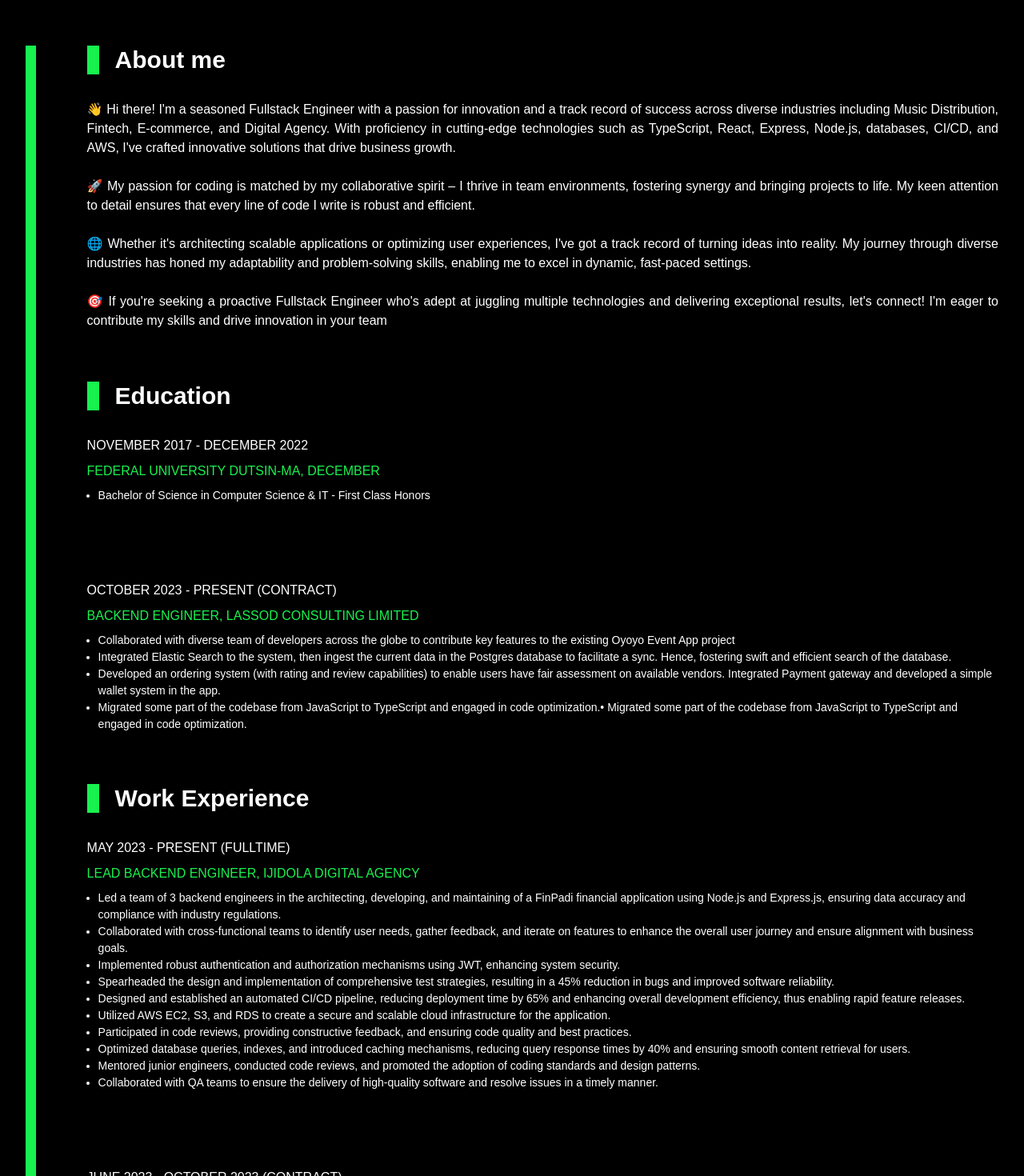
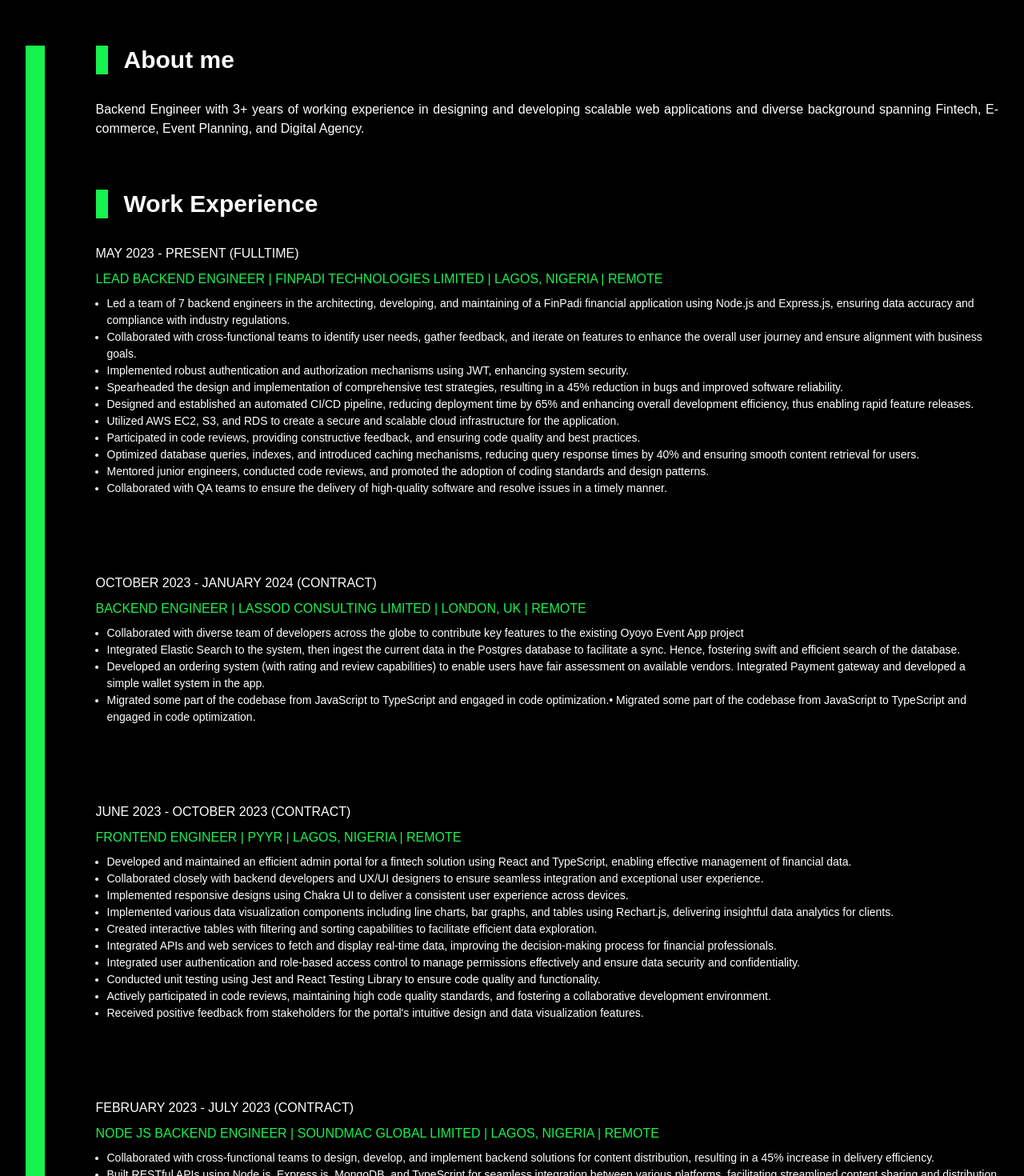
Before and after one commit to jimoh4tech/jimoh, a React (Vite) app: page /about in a window 1280 px wide. Shown: the part 160-1630 px from the top of the page at 80% size. Built offline with nearby package versions, Linux system fonts and the light colour scheme.

Commit message:
refactor(about): update resume

```diff
--- a/src/components/about.component.tsx
+++ b/src/components/about.component.tsx
@@ -22,29 +22,12 @@
 
 const experinceList: ExperienceProps[] = [
 	{
-		label: 'Education',
-		duration: 'NOVEMBER 2017 - DECEMBER 2022',
-		title: 'Federal University Dutsin-Ma, December',
-		descriptions: [
-			'Bachelor of Science in Computer Science & IT - First Class Honors',
-		],
-	},
-	{
-		duration: 'October 2023 - Present (Contract)',
-		title: 'Backend Engineer, Lassod Consulting Limited',
-		descriptions: [
-			'Collaborated with diverse team of developers across the globe to contribute key features to the existing Oyoyo Event App project',
-			'Integrated Elastic Search to the system, then ingest the current data in the Postgres database to facilitate a sync. Hence, fostering swift and efficient search of the database.',
-			'Developed an ordering system (with rating and review capabilities) to enable users have fair assessment on available vendors. Integrated Payment gateway and developed a simple wallet system in the app.',
-			'Migrated some part of the codebase from JavaScript to TypeScript and engaged in code optimization.•	Migrated some part of the codebase from JavaScript to TypeScript and engaged in code optimization.',
-		],
-	},
-	{
 		label: 'Work Experience',
 		duration: 'May 2023 - Present (Fulltime)',
-		title: 'Lead Backend Engineer, Ijidola Digital Agency',
+		title:
+			'Lead Backend Engineer | FinPadi Technologies Limited | Lagos, Nigeria | Remote',
 		descriptions: [
-			'Led a team of 3 backend engineers in the architecting, developing, and maintaining of a FinPadi financial application using Node.js and Express.js, ensuring data accuracy and compliance with industry regulations.',
+			'Led a team of 7 backend engineers in the architecting, developing, and maintaining of a FinPadi financial application using Node.js and Express.js, ensuring data accuracy and compliance with industry regulations.',
 			'Collaborated with cross-functional teams to identify user needs, gather feedback, and iterate on features to enhance the overall user journey and ensure alignment with business goals.',
 			'Implemented robust authentication and authorization mechanisms using JWT, enhancing system security.',
 			'Spearheaded the design and implementation of comprehensive test strategies, resulting in a 45% reduction in bugs and improved software reliability.',
@@ -57,8 +40,19 @@
 		],
 	},
 	{
+		duration: 'October 2023 - JANUARY 2024 (Contract)',
+		title:
+			'Backend Engineer | Lassod Consulting Limited | London, UK | Remote ',
+		descriptions: [
+			'Collaborated with diverse team of developers across the globe to contribute key features to the existing Oyoyo Event App project',
+			'Integrated Elastic Search to the system, then ingest the current data in the Postgres database to facilitate a sync. Hence, fostering swift and efficient search of the database.',
+			'Developed an ordering system (with rating and review capabilities) to enable users have fair assessment on available vendors. Integrated Payment gateway and developed a simple wallet system in the app.',
+			'Migrated some part of the codebase from JavaScript to TypeScript and engaged in code optimization.•	Migrated some part of the codebase from JavaScript to TypeScript and engaged in code optimization.',
+		],
+	},
+	{
 		duration: 'June 2023 - October 2023 (Contract)',
-		title: 'Frontend Engineer, PYYR',
+		title: 'Frontend Engineer | Pyyr | Lagos, Nigeria | Remote',
 		descriptions: [
 			'Developed and maintained an efficient admin portal for a fintech solution using React and TypeScript, enabling effective management of financial data.',
 			'Collaborated closely with backend developers and UX/UI designers to ensure seamless integration and exceptional user experience.',
@@ -73,8 +67,9 @@
 		],
 	},
 	{
-		duration: 'February 2023 - Present (Contract)',
-		title: 'Node JS Backend Engineer, Soundmac Global LTD',
+		duration: 'February 2023 - JULY 2023 (Contract)',
+		title:
+			'Node JS Backend Engineer | Soundmac Global Limited | Lagos, Nigeria | Remote ',
 		descriptions: [
 			'Collaborated with cross-functional teams to design, develop, and implement backend solutions for content distribution, resulting in a 45% increase in delivery efficiency.',
 			'Built RESTful APIs using Node.js, Express.js, MongoDB, and TypeScript for seamless integration between various platforms, facilitating streamlined content sharing and distribution among artists and partners.',
@@ -88,7 +83,8 @@
 	},
 	{
 		duration: 'August 2021 - February 2023 (Fulltime)',
-		title: 'Full Stack Engineer, Ilerioluwa Block Industry',
+		title:
+			'Full Stack Engineer | Ilerioluwa Block Industry | Lagos, Nigeria | Hybrid ',
 		descriptions: [
 			'Developed and maintained the frontend of the building company ecommerce platform using React, ensuring seamless user experiences and responsive design.',
 			'Designed and implemented RESTful APIs using Node.js, TypeScript, and Express, enabling efficient communication between frontend and backend systems.',
@@ -104,17 +100,22 @@
 	},
 	{
 		duration: 'March 2021 - August 2021 (Intern)',
-		title: 'Software Engineer Intern, Access Solutions LTD',
+		title:
+			'Software Engineer Intern | Access Solutions Limited | Abuja, Nigeria | Onsite ',
 		descriptions: [
 			'Collaborated with senior software engineers to design, develop, and test software applications',
 			`Contributed to the development of a new feature for the company's flagship product using Java and MySQL`,
 			'Participated in code reviews and provided feedback to improve code quality',
 			'Documented software design and implementation details',
 			'Assisted in troubleshooting and resolving software defects',
-			'Automated pipeline using GitHub workflow to automated CI/CD process',
-			'Engage with other parts of the Engineering/Development team as well as the Product function to facilitate the development & delivery of platform functionality requirements',
-			'Write clean, maintainable, and efficient code',
-			'Contribute to the conversation to bring ideas on improvement, technology development, and iteration',
+		],
+	},
+	{
+		label: 'Education',
+		duration: 'NOVEMBER 2017 - DECEMBER 2022',
+		title: 'Federal University Dutsin-Ma, December',
+		descriptions: [
+			'Bachelor of Science in Computer Science & IT - First Class Honors (4.78/5.0)',
 		],
 	},
 ];
@@ -232,28 +233,9 @@
 							</Heading>
 						</Stack>
 						<Text fontSize={isLessThan1100 ? 'sm' : 'md'} textAlign={'justify'}>
-							👋 Hi there! I'm a seasoned Fullstack Engineer with a passion for
-							innovation and a track record of success across diverse industries
-							including Music Distribution, Fintech, E-commerce, and Digital
-							Agency. With proficiency in cutting-edge technologies such as
-							TypeScript, React, Express, Node.js, databases, CI/CD, and AWS,
-							I've crafted innovative solutions that drive business growth.
-							<br />
-							<br /> 🚀 My passion for coding is matched by my collaborative
-							spirit – I thrive in team environments, fostering synergy and
-							bringing projects to life. My keen attention to detail ensures
-							that every line of code I write is robust and efficient. <br />
-							<br />
-							🌐 Whether it's architecting scalable applications or optimizing
-							user experiences, I've got a track record of turning ideas into
-							reality. My journey through diverse industries has honed my
-							adaptability and problem-solving skills, enabling me to excel in
-							dynamic, fast-paced settings. <br />
-							<br />
-							🎯 If you're seeking a proactive Fullstack Engineer who's adept at
-							juggling multiple technologies and delivering exceptional results,
-							let's connect! I'm eager to contribute my skills and drive
-							innovation in your team
+							Backend Engineer with 3+ years of working experience in designing
+							and developing scalable web applications and diverse background
+							spanning Fintech, E-commerce, Event Planning, and Digital Agency.
 						</Text>
 					</Flex>
 					{experinceList.map((ex) => (
--- a/src/components/home.components.tsx
+++ b/src/components/home.components.tsx
@@ -11,7 +11,7 @@
 } from '@chakra-ui/react';
 import Icon from '../assets/icon.svg';
 import Typewriter from 'typewriter-effect';
-import CV from '../assets/jimoh.pdf';
+import CV from '../assets/jimohB.pdf';
 
 export const Home = () => {
 	const [isLessThan1100] = useMediaQuery('(max-width: 1100px)');
--- a/src/components/nav.components.tsx
+++ b/src/components/nav.components.tsx
@@ -121,11 +121,11 @@
 	const navIcons: NavIconProps[] = [
 		{
 			icon: FaLinkedin,
-			href: 'http://www.linkedin.com/in/abdul-quadri-jimoh-69369714a',
+			href: 'https://www.linkedin.com/in/jimoh4tech',
 		},
-		{ icon: FaTwitter, href: 'https://twitter.com/abu4code' },
+		{ icon: FaTwitter, href: 'https://twitter.com/jimoh4tech' },
 
-		{ icon: FaGithub, href: 'https://github.com/Abu-Abdillah1' },
+		{ icon: FaGithub, href: 'https://github.com/jimoh4tech' },
 
 		{ icon: FaMediumM, href: 'https://medium.com/@AQ-Jimoh' },
 
--- a/src/components/projects.components.tsx
+++ b/src/components/projects.components.tsx
@@ -47,19 +47,6 @@
 		],
 	},
 	{
-		title: 'Soundmac Music Distribution',
-		description:
-			'Music distribution platforms for all class of artists across the globe.',
-		links: [{ label: 'Live', href: 'https://www.soundmac.co/' }],
-		images: [
-			'https://res.cloudinary.com/deuzj9d9e/image/upload/v1692207996/test/sound1_c7fmfw.png',
-			'https://res.cloudinary.com/deuzj9d9e/image/upload/v1692208007/test/sound2_lful2c.png',
-			'https://res.cloudinary.com/deuzj9d9e/image/upload/v1692208042/test/sound3_euzzrj.png',
-			'https://res.cloudinary.com/deuzj9d9e/image/upload/v1692208027/test/sound4_sljfto.png',
-		],
-	},
-
-	{
 		title: 'Ilerioluwa Ecommerce',
 		description:
 			'Ecommerce website for the purchase of building materials with functionalities like add to cart, checkout, and online payment integration.',
@@ -94,7 +81,7 @@
 		],
 	},
 	{
-		title: 'Super Exchange',
+		title: 'SuperX',
 		description:
 			'Currency exchange peer to peer api that can be easily integrated to existing platforms.',
 		links: [
@@ -104,7 +91,7 @@
 			},
 			{
 				label: 'Code',
-				href: 'https://github.com/Abu-Abdillah1/super-exchange',
+				href: 'https://github.com/Abu-Abdillah1/superX',
 			},
 		],
 		images: [
```
Also changed, not shown: 2 other files (tests, documents, lock files or other folders).
